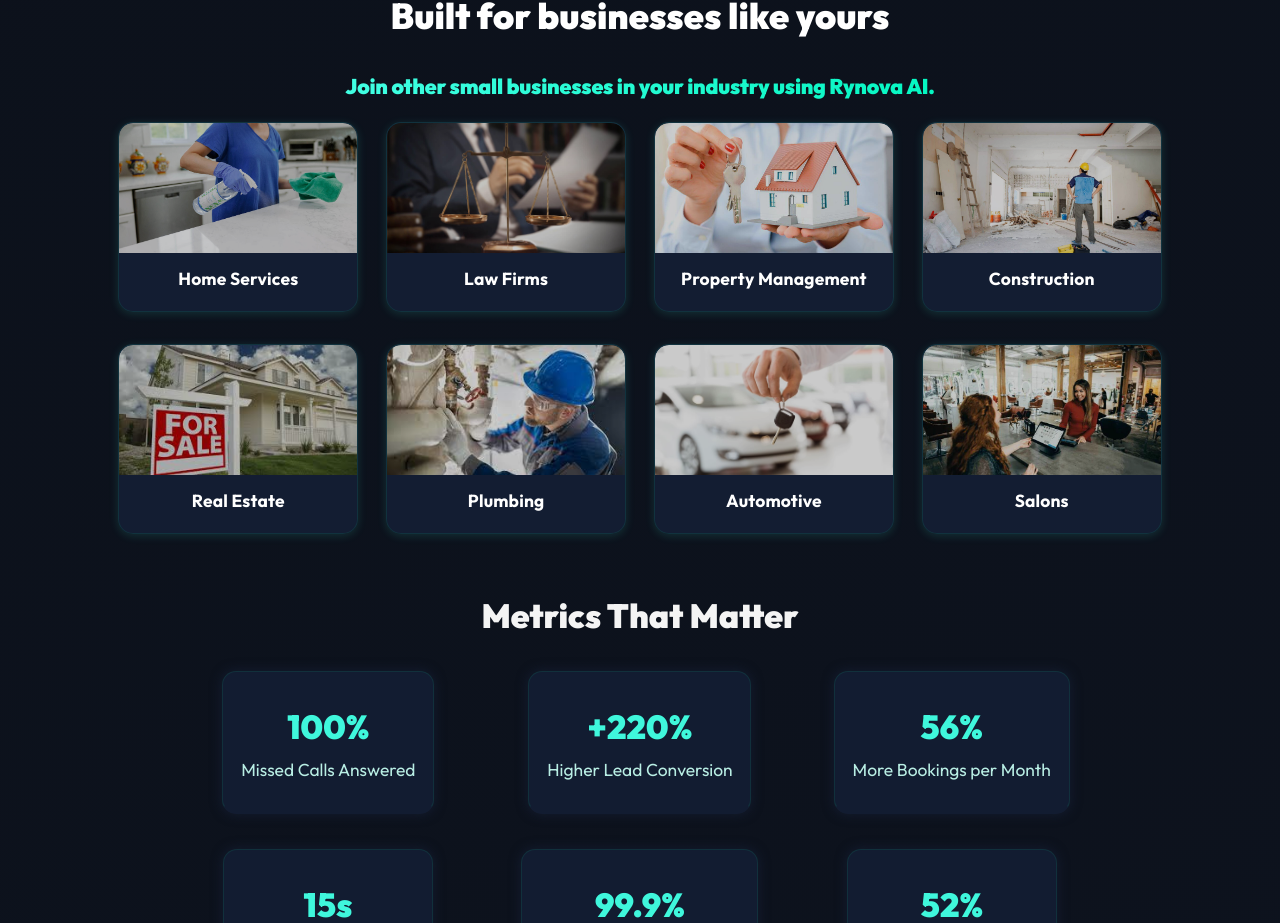
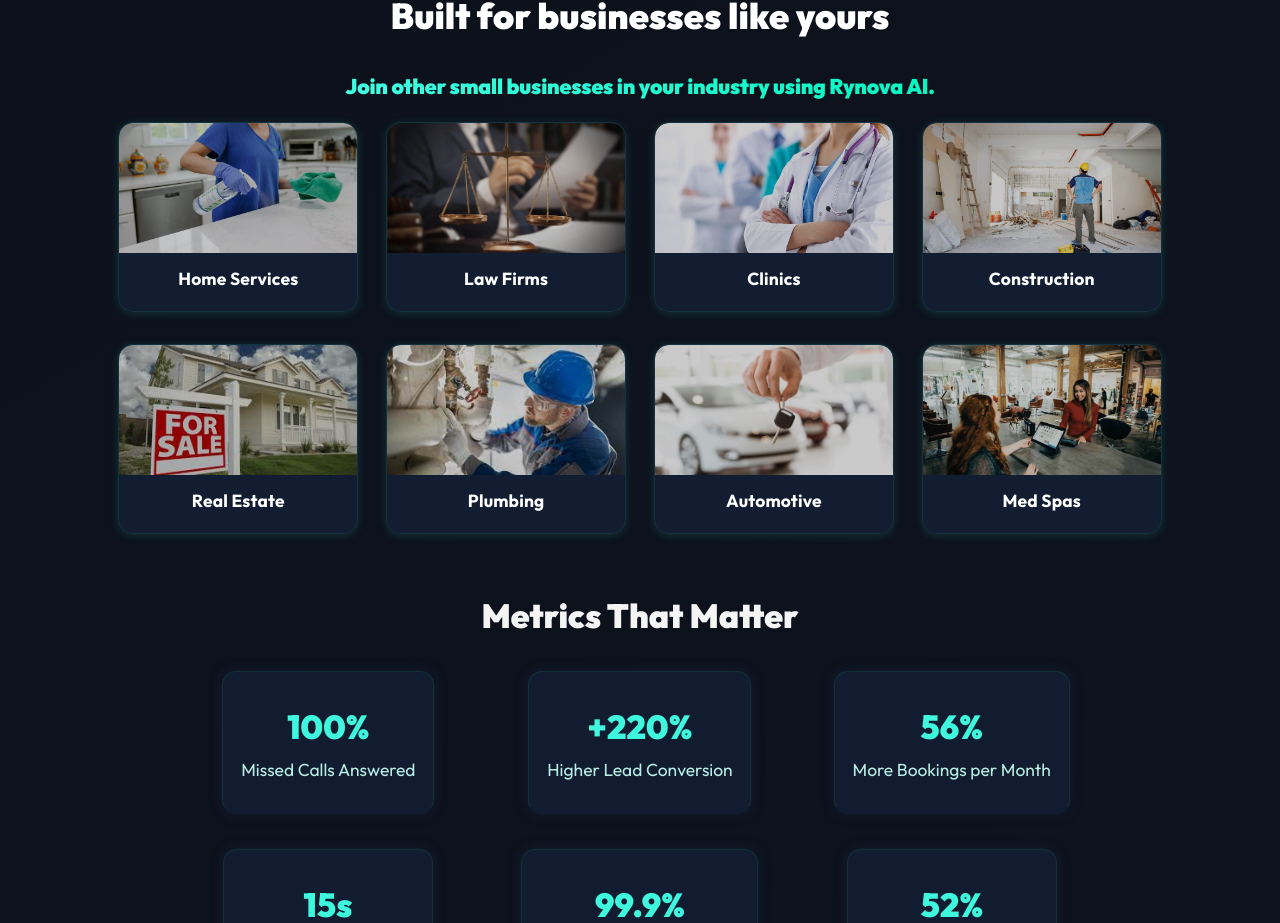
Before and after one commit to rxaxhim/rynova-ai, a React (Vite) app: page / in a window 1280 px wide. Shown: the part 2197-3120 px from the top of the page. Built offline with nearby package versions, Linux system fonts and the light colour scheme.

Commit message:
replaced property management with clinics pic

```diff
--- a/src/components/Industries.jsx
+++ b/src/components/Industries.jsx
@@ -24,12 +24,12 @@ const Industries = () => (
     <div className="industry-grid">
       <Card img="/images/homeservices.jpg" alt="Home Services" label="Home Services" />
       <Card img="/images/lawfirms.jpg" alt="Law Firms" label="Law Firms" />
-      <Card img="/images/propertymanagement.jpg" alt="Property Management" label="Property Management" />
+      <Card img="/images/clinics.jpeg" alt="Clinics" label="Clinics" />
       <Card img="/images/construction.jpeg" alt="Construction" label="Construction" />
       <Card img="/images/realestate.jpg" alt="Real Estate" label="Real Estate" />
       <Card img="/images/plumbing.jpg" alt="Plumbing" label="Plumbing" />
       <Card img="/images/automotive.jpg" alt="Automotive" label="Automotive" />
-      <Card img="/images/salons.jpg" alt="Salons" label="Salons" />
+      <Card img="/images/salons.jpg" alt="Med Spas" label="Med Spas" />
     </div>
   </section>
 );
```
Also changed, not shown: public/images/clinics.jpeg (added), public/images/propertymanagement.jpg (deleted).
